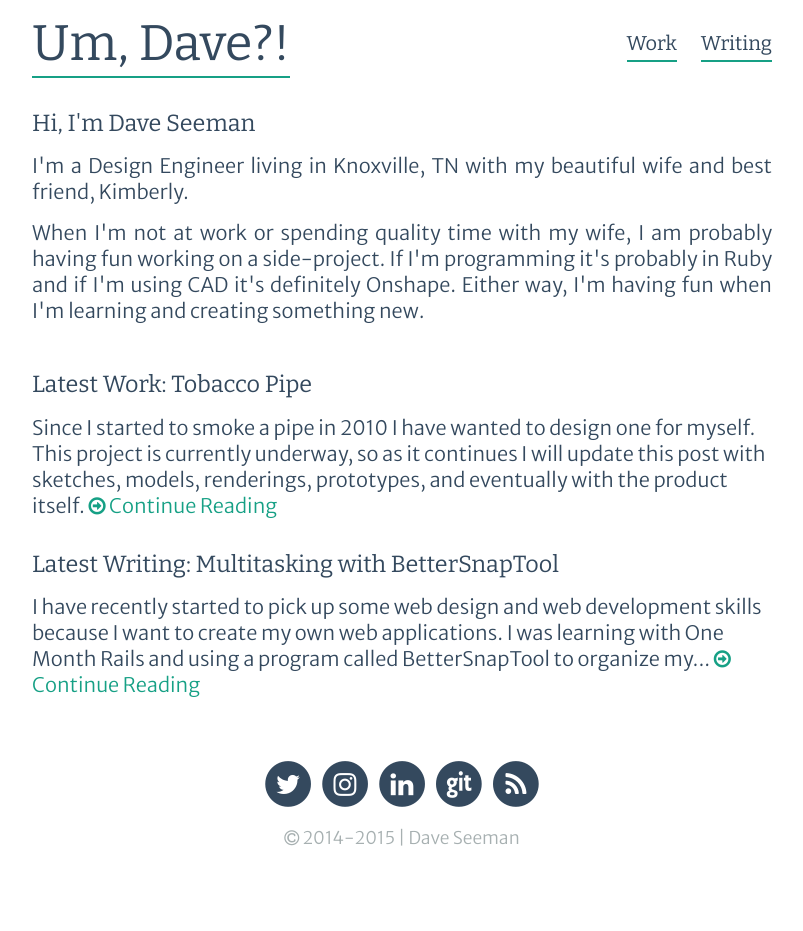
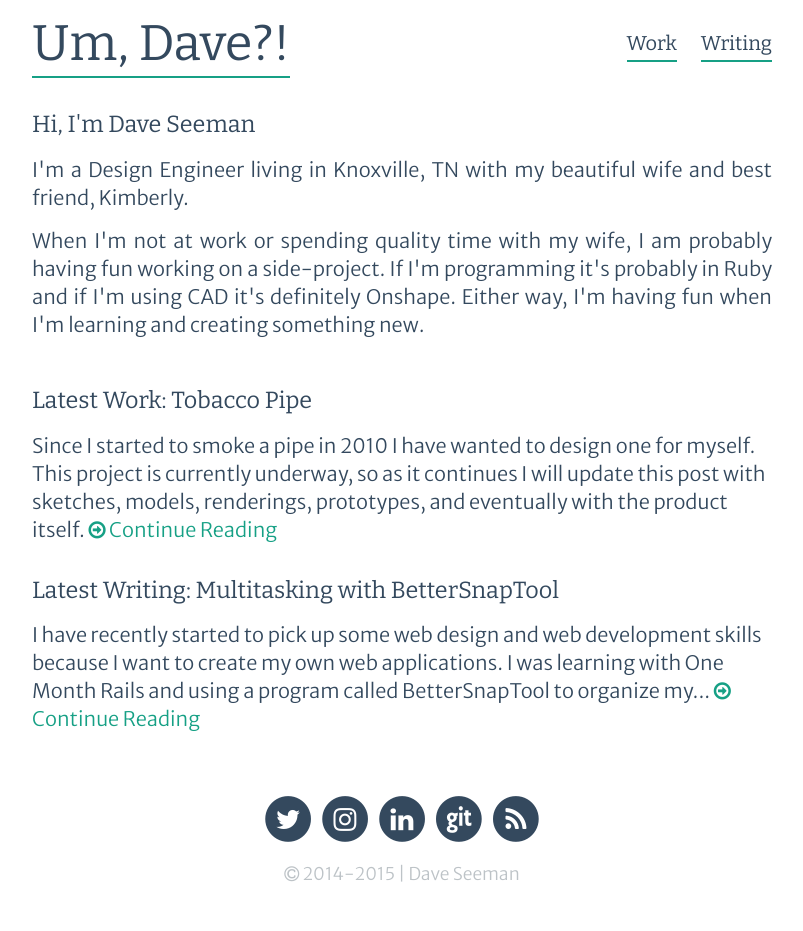
Before and after one commit to Shipwright/daveas.github.io, a Jekyll site: the page built from index.html, in a window 1280 px wide. Shown: the whole page, without its empty margins (238-1041 px from the left). Built offline with Jekyll 4.4.1, drawn with Linux system fonts in a browser that asks for light colours; nearby versions of some CDN libraries; some web fonts are replaced; before the commit the page ends 900 px from its top, so only the background shows below that.

Commit message:
simplified some css

```diff
--- a/_sass/_base.scss
+++ b/_sass/_base.scss
@@ -116,7 +116,7 @@
  */
 blockquote {
     color: $gray-color;
-    border-left: 4px solid $gray-light;
+    border-left: 4px solid $gray-color;
     padding-left: $spacing-unit / 2;
     font-size: 18px;
     letter-spacing: -1px;
@@ -136,10 +136,9 @@
 code {
     font-family: $code-font;
     font-size: 15px;
-    color: $gray-dark;
-    border: 1px solid $gray-dark;
+    color: $text-color;
     border-radius: 3px;
-    background-color: $gray-light;
+    background-color: $gray-color;
 }
 
 code {
--- a/_sass/_footer.scss
+++ b/_sass/_footer.scss
@@ -27,7 +27,7 @@
 .footer-meta {
   text-align: center;
   font-size: $small-font-size;
-  color: $gray-light;
+  color: $gray-color;
   padding-top: $spacing-unit/2;
   padding-bottom: $spacing-unit;
 }
--- a/_sass/_header.scss
+++ b/_sass/_header.scss
@@ -52,8 +52,8 @@
     top: 9px;
     right: 30px;
     background-color: $back-color;
-    // border: 1px solid $gray-light;
-    // border-radius: 5px;
+    border: 1px solid $gray-color;
+    border-radius: 1px;
     text-align: right;
 
     .menu-icon {
--- a/_sass/_layout.scss
+++ b/_sass/_layout.scss
@@ -23,7 +23,7 @@
 .post-meta {
   text-align: left;
   font-size: $small-font-size;
-  color: $gray-light;
+  color: $gray-color;
   margin: 0px auto;
 
   li {
@@ -31,7 +31,7 @@
   }
 
   a {
-    color: $gray-light;
+    color: $gray-color;
     &:hover {
       color: $pop-color;
     }
@@ -52,14 +52,14 @@
 }
 
 .tag-cloud {
-  a {color: $gray-light;}
+  a {color: $gray-color;}
   li {
     border: 2px solid $pop-color;
     border-radius: 3px;
     background: $pop-color;
     display: inline-block;
-    margin-right: 1.1em;
-    padding-left: 1.1em;
+    margin-bottom: 5px;
+    padding-left: 20px;
   }
   li:before {
     content: '\f02b';
@@ -79,7 +79,7 @@
 }
 
 .tag-meta {
-  color: $gray-light;
+  color: $gray-color;
 }
 
 .tag-link {
--- a/css/main.scss
+++ b/css/main.scss
@@ -9,23 +9,21 @@
 $body-font:   'Merriweather Sans', serif;
 $code-font:   'Oxygen Mono', serif;
 
-$base-font-size:   20px;
-$small-font-size:  $base-font-size * 0.875;
-$base-font-weight: 400;
+$base-font-size:    20px;
+$small-font-size:   $base-font-size * 0.875;
+$base-font-weight:  400;
 $small-font-weight: 300;
-$base-line-height: 1.3;
+$base-line-height:  1.4;
 
 $spacing-unit:    30px;
 $avatar-size:     8em;
 
-$gray-color:      #7f8c8d;
-$gray-light:      lighten($gray-color, 15%);
-$gray-dark:       darken($gray-color, 25%);
+$gray-color:      #bdc3c7;
 $brand-color:     #34495e;
 $pop-color:       #16a085;
 $back-color:      #ffffff;
-$text-color:      #34495e;
-$link-color:      #16a085;
+$text-color:      $brand-color;
+$link-color:      $pop-color;
 
 // Width of the content area
 $content-width:    800px;
```
